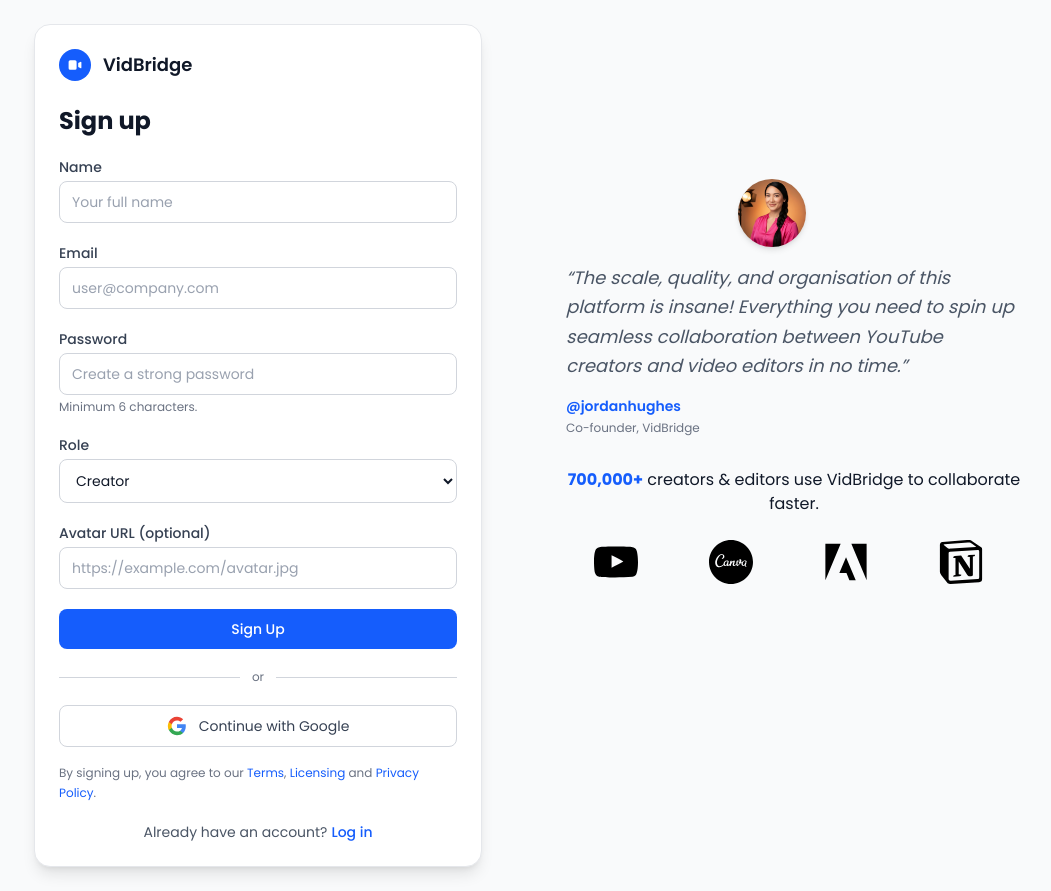
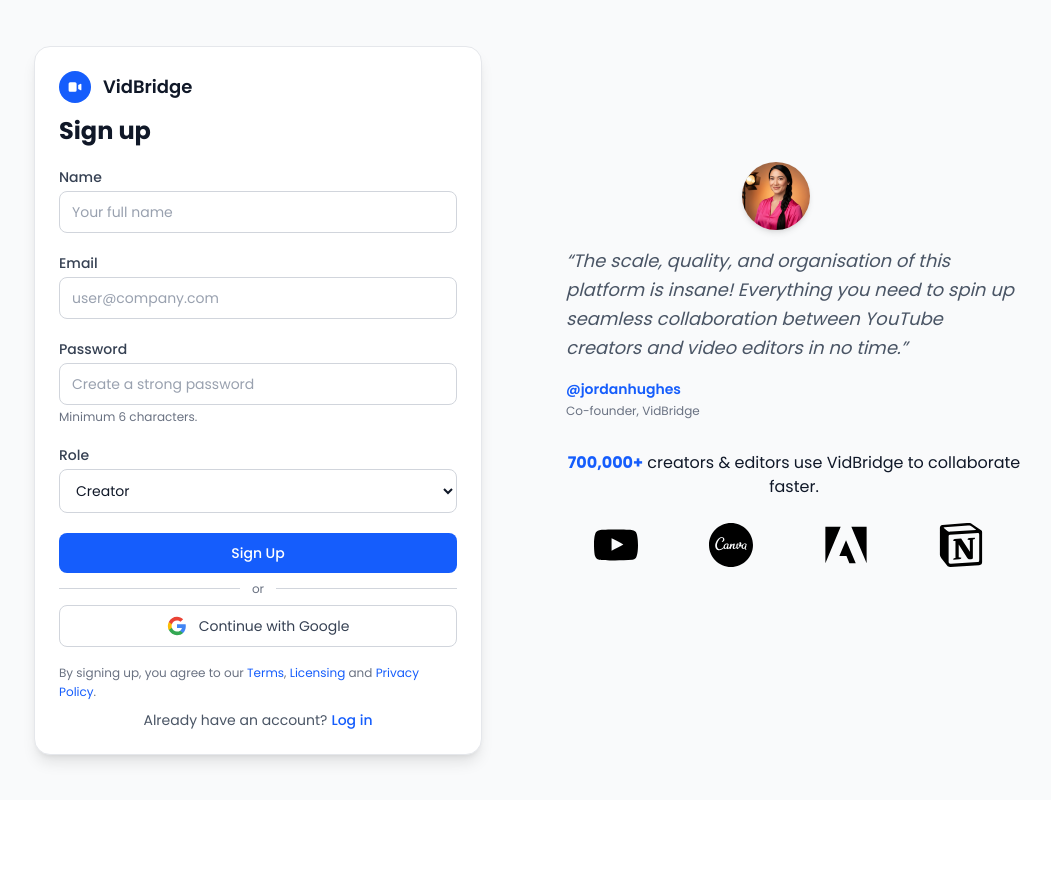
Before and after one commit to aradhya25/VidBridge-Frontend, a React (Vite) app: page /signup in a window 1280 px wide. Shown: the whole page, without its empty margins (114-1165 px from the left). After the commit the page ends 800 px from the top, so only its background shows below. Built offline with nearby package versions, Linux system fonts and the light colour scheme.

Commit message:
updates signup again

```diff
--- a/src/components/SignUp/SignupForm.jsx
+++ b/src/components/SignUp/SignupForm.jsx
@@ -37,7 +37,7 @@
           aria-labelledby="signup-title"
           className="bg-white rounded-2xl shadow-lg border border-gray-200 p-6 max-w-md mx-auto w-full"
         >
-          <div className="flex items-center gap-3 mb-6">
+          <div className="flex items-center gap-3 mb-3">
             <div
               className="w-8 h-8 bg-blue-600 rounded-full flex items-center justify-center"
               aria-hidden="true"
@@ -160,24 +160,6 @@
               </select>
             </div>
 
-            <div>
-              <label
-                htmlFor="avatar"
-                className="block text-sm font-medium text-gray-700 mb-1"
-              >
-                Avatar URL (optional)
-              </label>
-              <input
-                type="url"
-                id="avatar"
-                name="avatar"
-                value={formData.avatar}
-                onChange={handleInputChange}
-                placeholder="https://example.com/avatar.jpg"
-                className="w-full px-3 py-2.5 border border-gray-300 rounded-lg text-sm text-gray-900 placeholder-gray-400 focus:outline-none focus:ring-2 focus:ring-blue-600 focus:border-transparent transition-colors"
-              />
-            </div>
-
             <button
               type="submit"
               className="w-full bg-blue-600 hover:bg-blue-700 text-white font-medium py-2.5 rounded-lg transition-colors text-sm focus:outline-none focus:ring-2 focus:ring-blue-500 focus:ring-offset-2 cursor-pointer"
@@ -187,9 +169,9 @@
             </button>
           </form>
 
-          <div className="flex items-center my-5" aria-hidden="true">
+          <div className="flex items-center my-2" aria-hidden="true">
             <div className="flex-1 border-t border-gray-300"></div>
-            <span className="px-3 text-xs text-gray-500 select-none">or</span>
+            <span className="px-3 text-xs text-gray-500 select-none  ">or</span>
             <div className="flex-1 border-t border-gray-300"></div>
           </div>
 
@@ -241,7 +223,7 @@
             .
           </p>
 
-          <div className="flex items-center justify-center mt-5 gap-1">
+          <div className="flex items-center justify-center mt-2 gap-1">
             <span className="text-sm text-gray-600 select-none">
               Already have an account?
             </span>
@@ -254,13 +236,13 @@
         {/* Right side */}
         <aside
           aria-label="Testimonial and trust section"
-          className="flex flex-col justify-start lg:items-start text-center lg:text-left space-y-8 px-4 mb-32"
+          className="flex flex-col justify-start lg:items-start text-center lg:text-left space-y-8 px-4 mb-18"
         >
           <div className="flex flex-col items-center lg:items-start space-y-4">
             <img
               src="/images/Signup/professional-video-creator-headshot.png"
               alt="Video creator headshot"
-              className="w-17 h-17 rounded-full object-cover shadow-md ml-43"
+              className="w-17 h-17 rounded-full object-cover shadow-md sm:ml-44"
               loading="lazy"
               decoding="async"
             />
```
